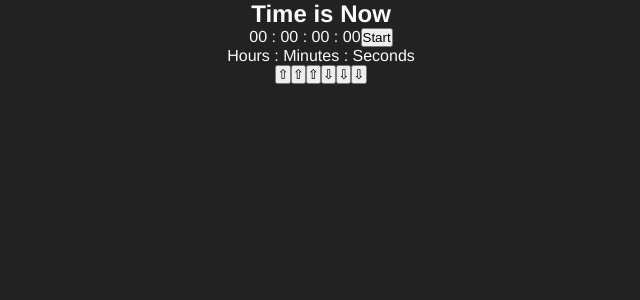
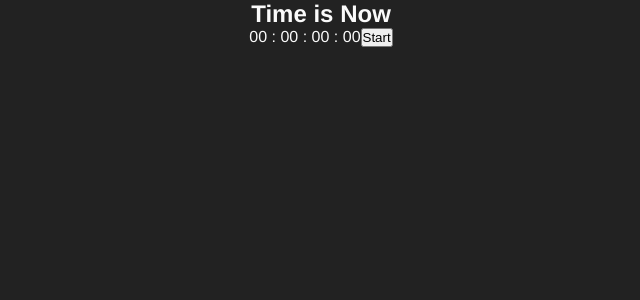
Before and after one commit to anderson-aristotle/countdown_timer, a React (Create React App) app: page / in a window 1280 px wide. Shown: the top 300 px of the page, without its empty margins (319-959 px from the left). Built offline with nearby package versions, Linux system fonts and the light colour scheme.

Commit message:
removed React.Fragment element

```diff
--- a/src/Countdown.js
+++ b/src/Countdown.js
@@ -69,27 +69,7 @@ class Countdown extends Component {
   // show buttons for countdown timer
 
   render() {
-    return (
-      <React.Fragment>
-        <div className="Countdown-label">Hours : Minutes : Seconds</div>
-        <div className="Countdown-display">
-          <button onClick={() => this.adjustTimer("incHours")}>&#8679;</button>
-          <button onClick={() => this.adjustTimer("incMinutes")}>
-            &#8679;
-          </button>
-          <button onClick={() => this.adjustTimer("incSeconds")}>
-            &#8679;
-          </button>
-          <button onClick={() => this.adjustTimer("decHours")}>&#8681;</button>
-          <button onClick={() => this.adjustTimer("decMinutes")}>
-            &#8681;
-          </button>
-          <button onClick={() => this.adjustTimer("decSeconds")}>
-            &#8681;
-          </button>
-        </div>
-      </React.Fragment>
-    );
+    return <React.Fragment></React.Fragment>;
   }
 }
 export default Countdown;
```
